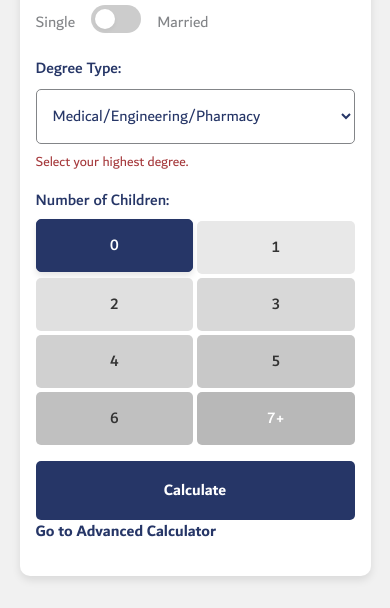
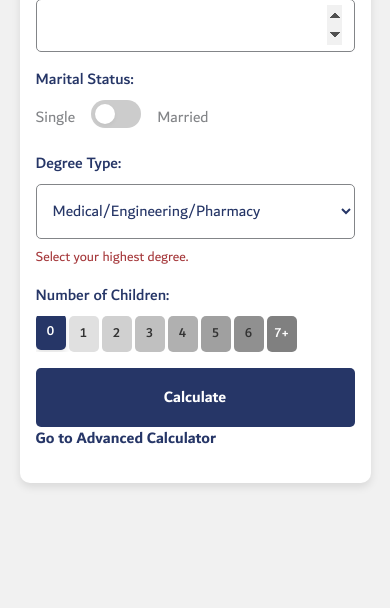
Before and after one commit to ahjadi/alis-toolbox, a plain HTML site: page index.html in a window 390 px wide. Shown: the part 266-874 px from the top of the page. After the commit the page ends 844 px from the top, so only its background shows below. Drawn offline with Linux system fonts and the light colour scheme.

Commit message:
ui fixes

```diff
--- a/css/styles.css
+++ b/css/styles.css
@@ -49,7 +49,7 @@
 @font-face {
     font-family: 'Dubai';
     src: url('./fonts/Dubai-Regular.woff2') format('woff2'),
-         url('./fonts/Dubai-Regular.woff') format('woff');
+        url('./fonts/Dubai-Regular.woff') format('woff');
     font-weight: normal;
     font-style: normal;
     font-display: swap;
@@ -58,7 +58,7 @@
 @font-face {
     font-family: 'Dubai';
     src: url('./fonts/Dubai-Bold.woff2') format('woff2'),
-         url('./fonts/Dubai-Bold.woff') format('woff');
+        url('./fonts/Dubai-Bold.woff') format('woff');
     font-weight: bold;
     font-style: normal;
     font-display: swap;
@@ -67,7 +67,7 @@
 @font-face {
     font-family: 'Dubai';
     src: url('./fonts/Dubai-Light.woff2') format('woff2'),
-         url('./fonts/Dubai-Light.woff') format('woff');
+        url('./fonts/Dubai-Light.woff') format('woff');
     font-weight: 300;
     font-style: normal;
     font-display: swap;
@@ -76,7 +76,7 @@
 @font-face {
     font-family: 'Dubai';
     src: url('./fonts/Dubai-Medium.woff2') format('woff2'),
-         url('./fonts/Dubai-Medium.woff') format('woff');
+        url('./fonts/Dubai-Medium.woff') format('woff');
     font-weight: 500;
     font-style: normal;
     font-display: swap;
@@ -117,7 +117,8 @@ nav {
     left: 0;
     width: 100%;
     z-index: 1000;
-    box-shadow: var(--shadow-md);
+    /* Add safe area padding for iOS devices */
+    padding-top: calc(var(--spacing-md) + env(safe-area-inset-top));
 }
 
 nav ul {
@@ -164,13 +165,19 @@ nav ul li a.active {
     box-shadow: var(--shadow-md);
     width: 100%;
     max-width: 500px;
-    margin: 6rem auto 2rem;
+    /* Adjust margin to account for nav height and safe area */
+    margin: calc(6rem + env(safe-area-inset-top)) auto 2rem;
 }
 
 /* ===========================
    TYPOGRAPHY
    =========================== */
-h1, h2, h3, h4, h5, h6 {
+h1,
+h2,
+h3,
+h4,
+h5,
+h6 {
     font-family: var(--font-primary);
     line-height: 1.2;
     margin-top: 0;
@@ -315,16 +322,16 @@ input[type="number"]::-webkit-outer-spin-button {
     box-shadow: var(--shadow-sm);
 }
 
-input:checked + .slider {
+input:checked+.slider {
     background-color: var(--primary-color);
 }
 
-input:checked + .slider:before {
+input:checked+.slider:before {
     transform: translateX(22px);
 }
 
 /* Focus styles for accessibility */
-.switch input:focus + .slider {
+.switch input:focus+.slider {
     box-shadow: 0 0 0 3px rgba(38, 54, 103, 0.2);
 }
 
@@ -384,6 +391,7 @@ button:disabled {
         opacity: 0;
         transform: translateY(10px);
     }
+
     to {
         opacity: 1;
         transform: translateY(0);
@@ -404,27 +412,30 @@ pre {
 /* ===========================
    CHILDREN BUTTONS
    =========================== */
+/* Children Buttons Styles */
 .children-buttons {
     display: flex;
-    gap: var(--spacing-xs);
-    margin-bottom: var(--spacing-md);
-    flex-wrap: wrap;
+    gap: 5px;
+    margin-bottom: 1rem;
+    flex-wrap: nowrap; /* Prevent wrapping on all screen sizes */
+    overflow-x: auto; /* Allow horizontal scrolling if needed */
+    -webkit-overflow-scrolling: touch; /* Smooth scrolling on iOS */
 }
 
 .child-button {
-    flex: 1;
-    min-width: 40px;
-    padding: var(--spacing-sm);
-    border: 1px solid transparent;
-    border-radius: var(--radius-sm);
+    flex: 0 0 auto; /* Don't grow or shrink */
+    min-width: 40px; /* Minimum width for each button */
+    padding: 0.5rem 0.75rem;
+    border: none;
+    border-radius: 5px;
     background-color: #e0e0e0;
     color: #333;
-    font-family: var(--font-primary);
+    font-family: 'Dubai', -apple-system, BlinkMacSystemFont, 'Segoe UI', Roboto, 'Helvetica Neue', Arial, sans-serif;
     font-size: 1rem;
     font-weight: 500;
     cursor: pointer;
-    transition: all var(--transition-fast);
-    text-align: center;
+    transition: background-color 0.3s ease, transform 0.2s ease;
+    white-space: nowrap; /* Prevent text wrapping */
 }
 
 .child-button:hover {
@@ -432,30 +443,44 @@ pre {
     transform: translateY(-2px);
 }
 
-.child-button:focus {
-    outline: none;
-    box-shadow: 0 0 0 3px rgba(38, 54, 103, 0.2);
+.child-button[data-value="0"] {
+    background-color: #f0f0f0;
 }
 
-/* Gradient effect for children buttons */
-.child-button[data-value="0"] { background-color: #f0f0f0; }
-.child-button[data-value="1"] { background-color: #e8e8e8; }
-.child-button[data-value="2"] { background-color: #e0e0e0; }
-.child-button[data-value="3"] { background-color: #d8d8d8; }
-.child-button[data-value="4"] { background-color: #d0d0d0; }
-.child-button[data-value="5"] { background-color: #c8c8c8; }
-.child-button[data-value="6"] { background-color: #c0c0c0; }
+.child-button[data-value="1"] {
+    background-color: #e0e0e0;
+}
+
+.child-button[data-value="2"] {
+    background-color: #d0d0d0;
+}
+
+.child-button[data-value="3"] {
+    background-color: #c0c0c0;
+}
+
+.child-button[data-value="4"] {
+    background-color: #b0b0b0;
+}
+
+.child-button[data-value="5"] {
+    background-color: #a0a0a0;
+}
+
+.child-button[data-value="6"] {
+    background-color: #909090;
+}
+
 .child-button[data-value="7"] {
-    background-color: #b8b8b8;
+    background-color: #808080;
     color: #fff;
 }
 
 .child-button.selected {
-    background-color: var(--primary-color);
+    background-color: #263667;
     color: #fff;
     transform: translateY(-2px);
-    box-shadow: var(--shadow-hover);
-    border-color: var(--primary-color);
+    box-shadow: 0 4px 6px rgba(0, 0, 0, 0.1);
 }
 
 /* ===========================
@@ -625,18 +650,21 @@ pre {
 @media screen and (max-width: 768px) {
     .container {
         max-width: 90%;
-        margin-top: 4rem;
+        /* Increase top margin for mobile navigation */
+        margin-top: calc(5rem + env(safe-area-inset-top));
         padding: var(--spacing-lg);
     }
 
+    /* Keep children buttons horizontal on mobile */
     .children-buttons {
-        flex-wrap: wrap;
+        flex-wrap: nowrap;
+        gap: 3px;
     }
 
     .child-button {
-        flex: 1 1 calc(25% - var(--spacing-xs));
-        min-width: 60px;
-        padding: 0.75rem var(--spacing-xs);
+        min-width: 35px;
+        padding: 0.5rem 0.4rem;
+        font-size: 0.9rem;
     }
 
     nav ul {
@@ -668,10 +696,26 @@ pre {
 
     .container {
         padding: var(--spacing-md);
+        /* Extra margin for smaller screens */
+        margin-top: calc(5.5rem + env(safe-area-inset-top));
     }
 
+    /* Even smaller buttons on very small screens */
     .child-button {
-        flex: 1 1 calc(50% - var(--spacing-xs));
+        min-width: 30px;
+        padding: 0.4rem 0.3rem;
+        font-size: 0.85rem;
+    }
+}
+
+/* iOS specific adjustments */
+@supports (padding-top: env(safe-area-inset-top)) {
+    nav {
+        padding-top: calc(var(--spacing-md) + env(safe-area-inset-top));
+    }
+
+    .container {
+        margin-top: calc(6rem + env(safe-area-inset-top));
     }
 }
 
```
